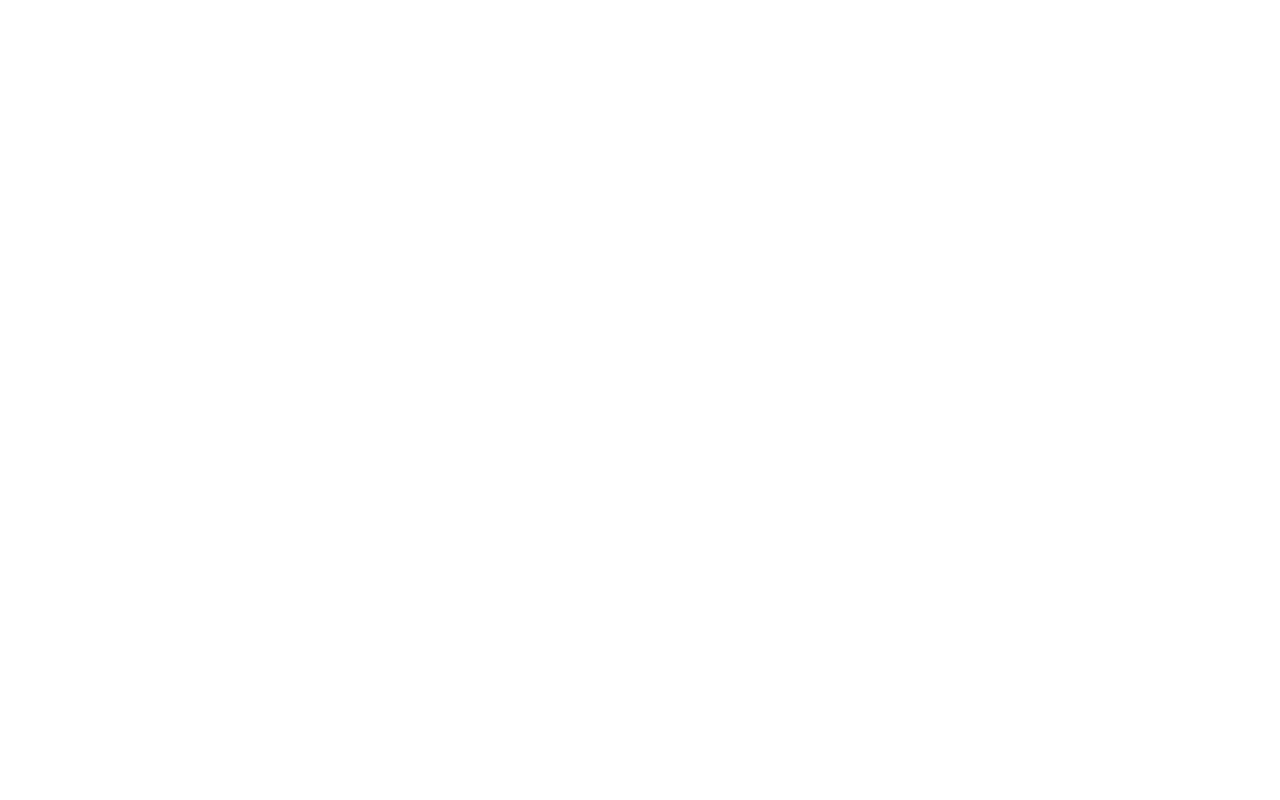
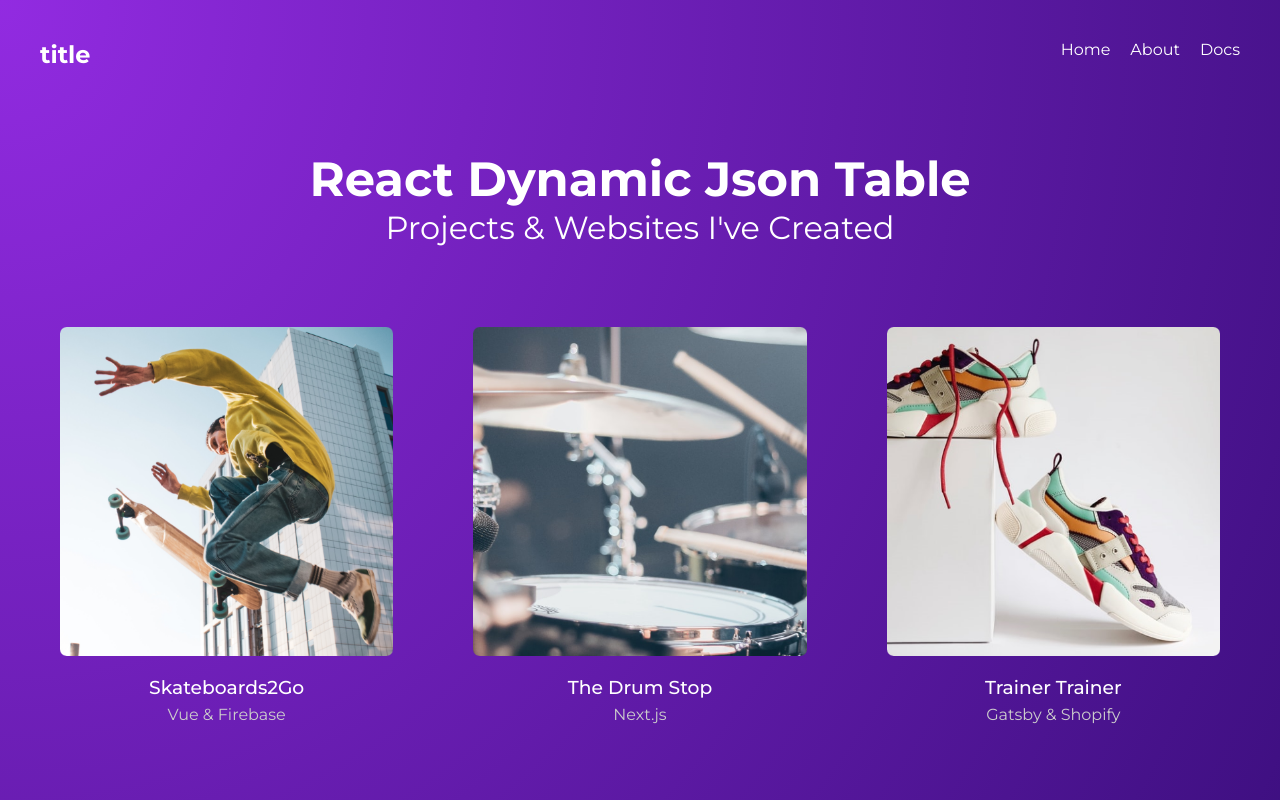
Before and after one commit to sajrashid/docsSite, a Gatsby site: page /docs in a window 1280 px wide. Before the commit this address had no page. Shown: the top 800 px of the page. Built offline with nearby package versions, Linux system fonts and the light colour scheme; Gatsby itself is replaced by a stand-in of ours.

Commit message:
renamed all to docs

```diff
--- a/src/components/navbar.js
+++ b/src/components/navbar.js
@@ -19,7 +19,7 @@
       <div className="links">
         <Link to="/">Home</Link>
         <Link to="/about">About</Link>
-        <Link to="/projects">docs</Link>
+        <Link to="/docs">Docs</Link>
       </div>
     </nav>
   )
--- a/src/pages/projects/index.js
+++ b/src/pages/docs/index.js
@@ -7,16 +7,16 @@
 
 const Projects = ({ data }) => {
   console.log(data)
-  const projects = data.projects.nodes
+  const docs = data.projects.nodes
   const contact = data.contact.siteMetadata.contact
 
   return (
     <Layout>
       <div className={styles.portfolio}>
-        <h2>Portfolio</h2>
+        <h2>React Dynamic Json Table</h2>
         <h3>Projects & Websites I've Created</h3>
         <div className={styles.projects}>
-          {projects.map(project => (
+          {docs.map(project => (
             <Link to={"/docs/" + project.frontmatter.slug} key={project.id}>
               <div>
                 <Img fluid={project.frontmatter.thumb.childImageSharp.fluid} />
--- a/src/pages/index.js
+++ b/src/pages/index.js
@@ -1,8 +1,9 @@
+import { Link, graphql } from 'gatsby'
+
+import Img from "gatsby-image"
+import Layout from "../components/Layout"
 import React from "react"
-import { Link, graphql } from 'gatsby'
-import Layout from "../components/Layout"
 import styles from '../styles/home.module.css'
-import Img from "gatsby-image"
 
 export default function Home({ data }) {
   console.log(data)
@@ -11,10 +12,9 @@
     <Layout>
       <section className={styles.header}>
         <div>
-          <h2>Design</h2>
-          <h3>Develop & Deploy</h3>
+          <h2>React Dynamic JSON Table</h2>
           <p>UX designer & web developer based in Manchester.</p>
-          <Link className={styles.btn} to="/projects">My Portfolio Projects</Link>
+          <Link className={styles.btn} to="/docs">My Portfolio Projects</Link>
         </div>
         <Img fluid={data.file.childImageSharp.fluid} />
       </section>
```
